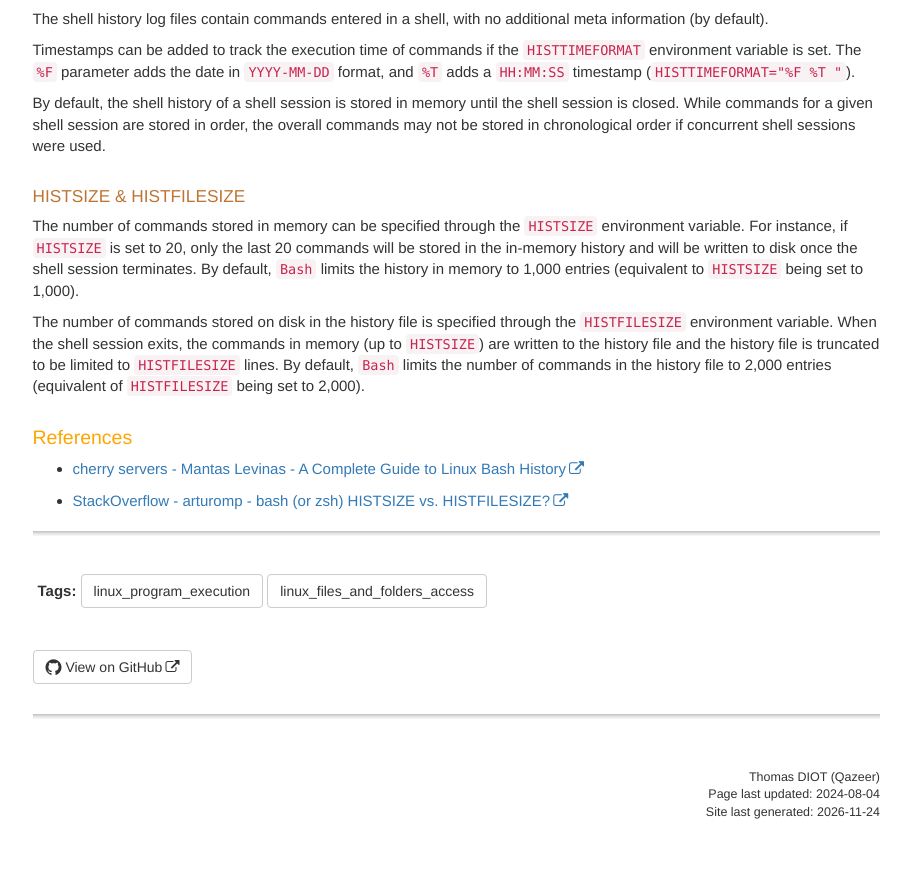
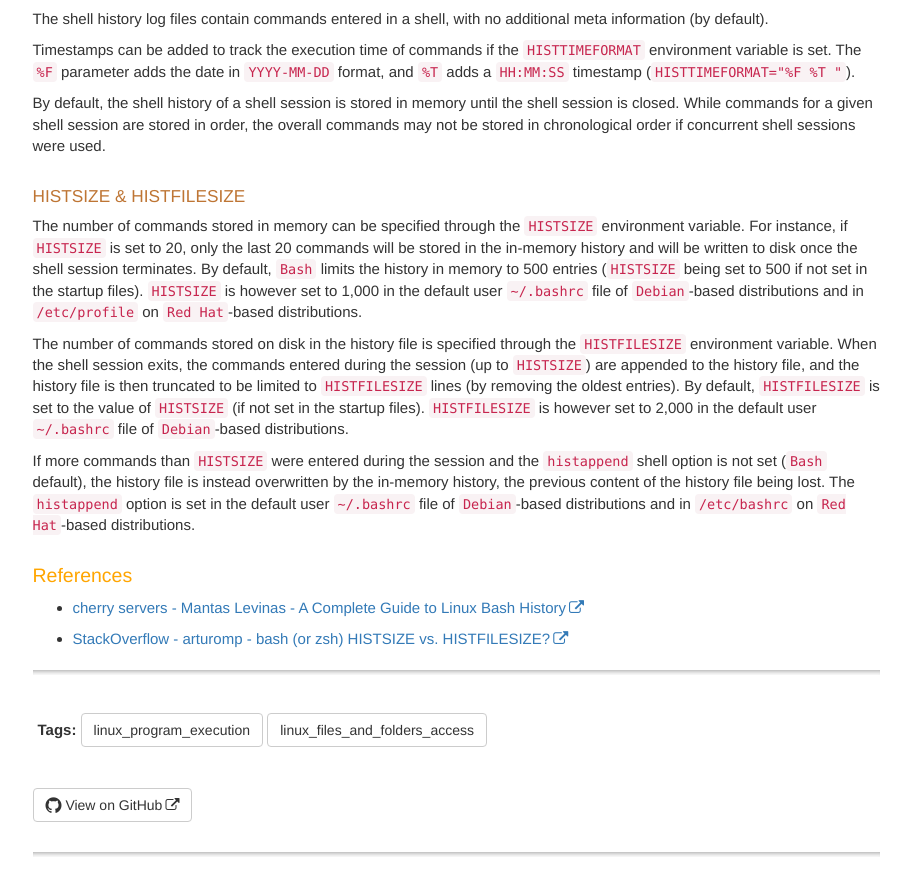
Before and after one commit to Qazeer/artefacts.help, a Jekyll site: the page built from pages/linux/shell_histories.md, in a window 1280 px wide and 900 px high, scrolled down 1393 px. Shown: the top 895 px of the window, without its empty margins (330-1241 px from the left). Built offline with Jekyll 4.4.1, drawn with Linux system fonts in a browser that asks for light colours; comment, search, counter and statistics services are not loaded; before the commit the page ends 2265 px from its top, so only the background shows below that.

Commit message:
[Artefact] Linux shell histories - Fix the bash HISTSIZE / HISTFILESIZE defaults

```diff
--- a/pages/linux/shell_histories.md
+++ b/pages/linux/shell_histories.md
@@ -1,7 +1,7 @@
 ---
 title: Shell histories
 summary: 'The shell history log files are linked to the shell history feature, which tracks a user''s command-line history for a given shell (Bash, Zsh, etc.). While easily bypassed or deleted, the history log files can be a valuable source of information on actions performed by a given user.\n\n The shell history log files contain commands entered in an (interactive) shell, with no additional meta information, such as timestamps (by default). By default, the shell history of a shell session is stored in memory until the shell session is closed.\n\n The behavior of the history feature can be modified by setting a number of environment variables (HISTFILE, HISTCONTROL, HISTIGNORE, HISTTIMEFORMAT, HISTSIZE, HISTFILESIZE, etc.).'
-keywords: shell, history, bash, zsh, bash_history, .bash_history, zsh_history, .zsh_history, HISTFILE, HISTCONTROL, HISTIGNORE, HISTTIMEFORMAT, HISTSIZE, HISTFILESIZE, HIST_IGNORE_SPACE
+keywords: shell, history, bash, zsh, bash_history, .bash_history, zsh_history, .zsh_history, HISTFILE, HISTCONTROL, HISTIGNORE, HISTTIMEFORMAT, HISTSIZE, HISTFILESIZE, histappend, HIST_IGNORE_SPACE
 tags:
   - linux_program_execution
   - linux_files_and_folders_access
@@ -87,14 +87,26 @@ The number of commands stored in memory can be specified through the `HISTSIZE`
 environment variable. For instance, if `HISTSIZE` is set to 20, only the last
 20 commands will be stored in the in-memory history and will be written to disk
 once the shell session terminates. By default, `Bash` limits the history in
-memory to 1,000 entries (equivalent to `HISTSIZE` being set to 1,000).
+memory to 500 entries (`HISTSIZE` being set to 500 if not set in the startup
+files). `HISTSIZE` is however set to 1,000 in the default user `~/.bashrc` file
+of `Debian`-based distributions and in `/etc/profile` on `Red Hat`-based
+distributions.
 
 The number of commands stored on disk in the history file is specified through
 the `HISTFILESIZE` environment variable. When the shell session exits, the
-commands in memory (up to `HISTSIZE`) are written to the history file and the
-history file is truncated to be limited to `HISTFILESIZE` lines. By default,
-`Bash` limits the number of commands in the history file to 2,000 entries
-(equivalent of `HISTFILESIZE` being set to 2,000).
+commands entered during the session (up to `HISTSIZE`) are appended to the
+history file, and the history file is then truncated to be limited to
+`HISTFILESIZE` lines (by removing the oldest entries). By default,
+`HISTFILESIZE` is set to the value of `HISTSIZE` (if not set in the startup
+files). `HISTFILESIZE` is however set to 2,000 in the default user `~/.bashrc`
+file of `Debian`-based distributions.
+
+If more commands than `HISTSIZE` were entered during the session and the
+`histappend` shell option is not set (`Bash` default), the history file is
+instead overwritten by the in-memory history, the previous content of the
+history file being lost. The `histappend` option is set in the default user
+`~/.bashrc` file of `Debian`-based distributions and in `/etc/bashrc` on
+`Red Hat`-based distributions.
 
 ### References
 
```
